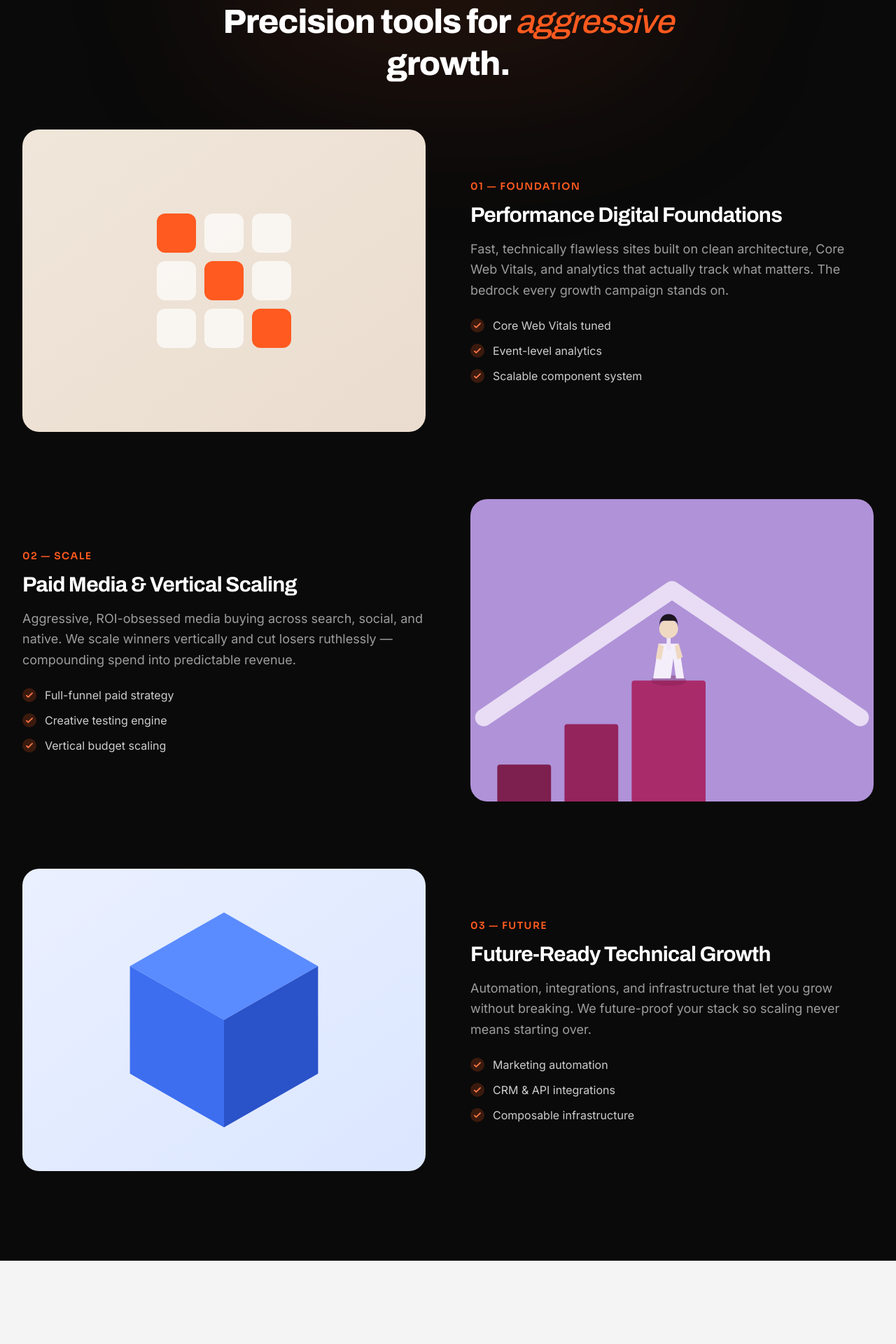
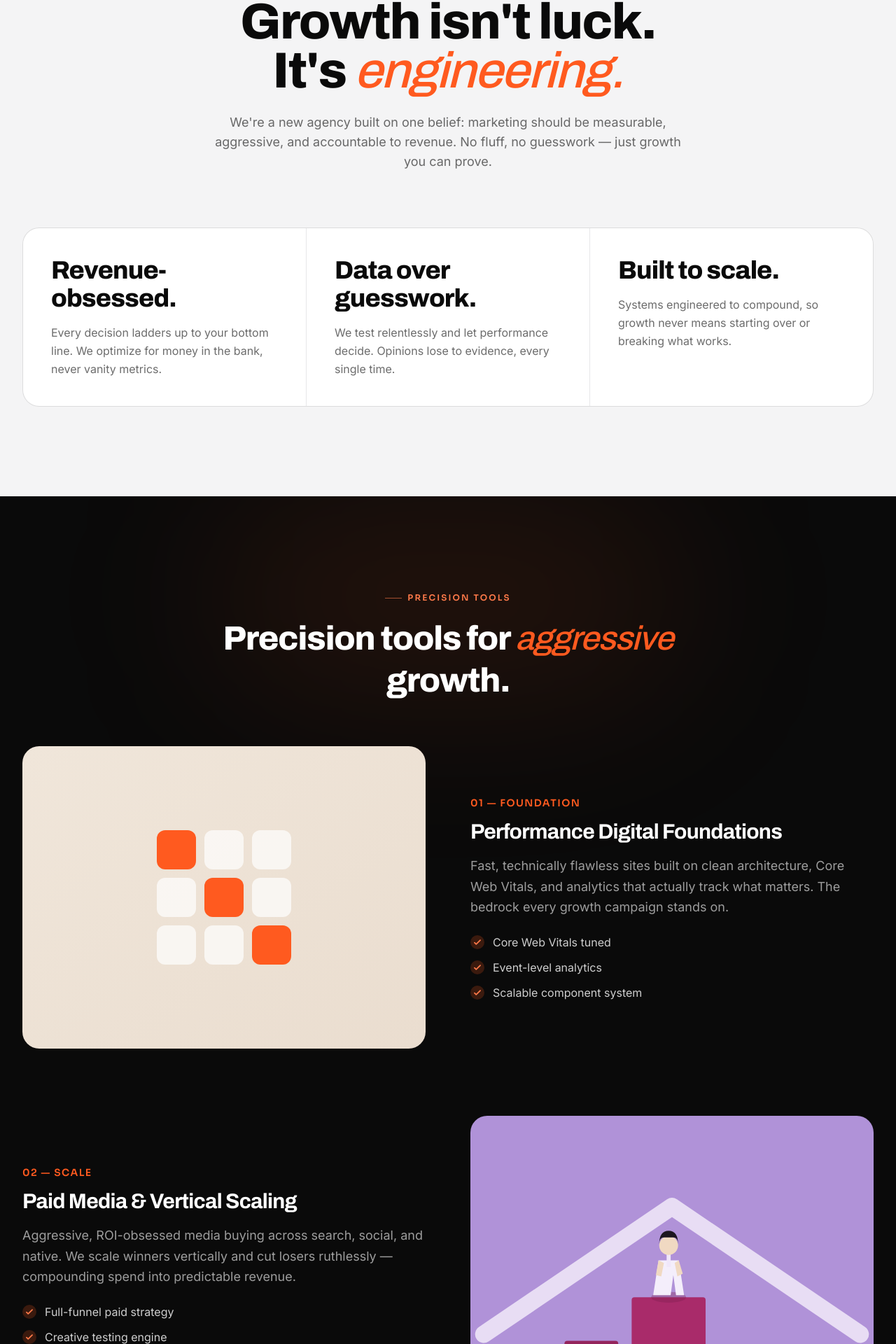
Before and after one commit to Dheeraj2k4/Thryvv_Website, a Next.js app: page / in a window 1280 px wide. Shown: the part 2172-4092 px from the top of the page at 70% size. Built offline with nearby package versions, Linux system fonts and the light colour scheme; no server answers.

Commit message:
Reorder sections to reduce adjacent same-color blocks

```diff
--- a/app/page.tsx
+++ b/app/page.tsx
@@ -16,8 +16,8 @@ export default function Home() {
         <Hero />
         <StatsBar />
         <Work />
+        <ImpactStats />
         <PrecisionTools />
-        <ImpactStats />
         <Process />
         <FinalCta />
       </main>
```
